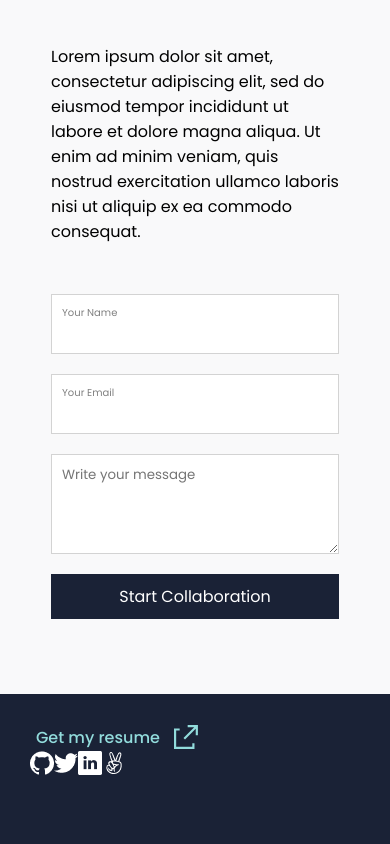
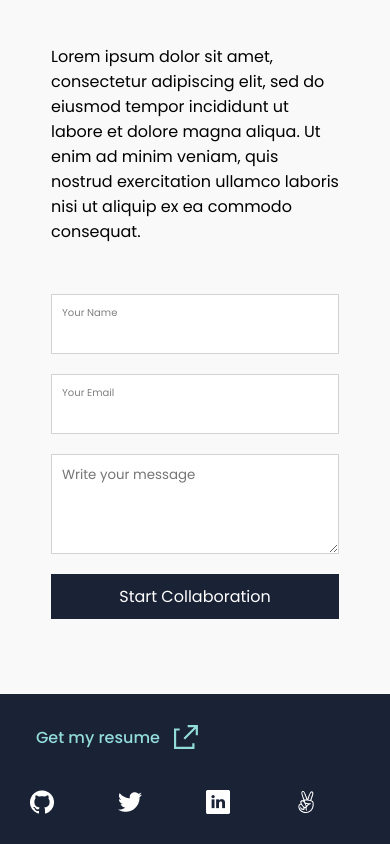
Before and after one commit to emyrue/my_portfolio, a React (Create React App) app: page / in a window 390 px wide. Shown: the part 5334-6178 px from the top of the page. Built offline with nearby package versions, Linux system fonts and the light colour scheme; a web font is replaced by a local one.

Commit message:
Styled mobile footer

```diff
--- a/src/components/Footer.js
+++ b/src/components/Footer.js
@@ -12,7 +12,7 @@ function Footer() {
         <span>Get my resume</span>
         <img className="resume-icon" alt="" src={open} />
       </button>
-      <div>
+      <div className="socials">
         <img src={github} alt="github" />
         <img src={twitter} alt="twitter" />
         <img src={linkedin} alt="linkedin" />
--- a/src/style/footer.css
+++ b/src/style/footer.css
@@ -3,6 +3,7 @@ footer {
   height: 150px;
   display: flex;
   flex-direction: column;
+  justify-content: space-between;
   padding: 30px;
 }
 
@@ -22,3 +23,9 @@ footer {
 .resume-icon {
   width: 25px;
 }
+
+.socials {
+  display: flex;
+  justify-content: space-between;
+  width: 288px;
+}
```
